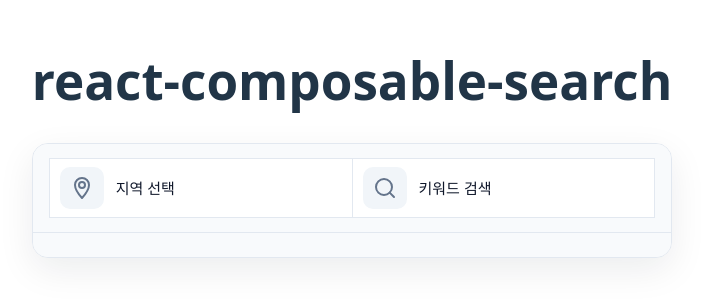
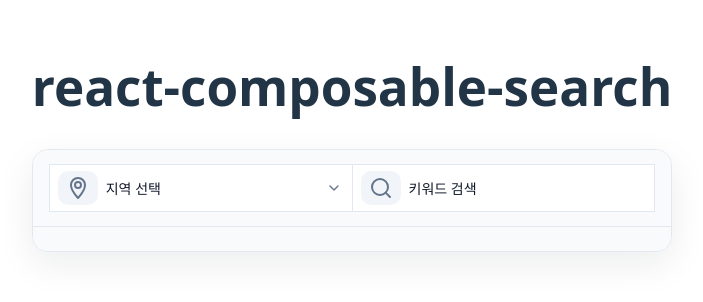
Before and after one commit to mainmethod0126/react-composable-search, a React (Vite) app: page / in a window 1280 px wide. Shown: the part 262-564 px from the top of the page, without its empty margins (288-991 px from the left). Built offline with nearby package versions, Linux system fonts and the light colour scheme.

Commit message:
ui 변경

```diff
--- a/src/components/ComposableSearch.tsx
+++ b/src/components/ComposableSearch.tsx
@@ -116,6 +116,7 @@
                                 {...props}
                                 toggleDetailedConditionAreaOnOffRef={toggleDetailedConditionAreaOnOffRef.current}
                                 setDetailedConditionsContent={setDetailedConditionsContent}
+                                isDetailedConditionAreaOpen={isOpenDetailedConditionArea}
                                 onSelectedCondition={onSelectedCondition}
                                 selectedConditions={selectedConditions}
                             ></ComposableSelect>
--- a/src/components/Select/ComposableSelect.css
+++ b/src/components/Select/ComposableSelect.css
@@ -9,8 +9,8 @@
     border: 1px solid #e2e8f0;
     background-color: #fff;
     border-radius: 0;
-    padding: 8px 10px;
-    gap: 8px;
+    padding: 6px 8px;
+    gap: 6px;
     flex-grow: 1;
     flex-basis: 0;
     min-width: 0;
@@ -32,8 +32,8 @@
     display: flex;
     justify-content: center;
     align-items: center;
-    padding: 0 10px;
-    height: 42px;
+    padding: 0 8px;
+    height: 34px;
     color: #64748b;
     background-color: #f1f5f9;
     border-radius: 10px;
@@ -41,7 +41,7 @@
 
 /* 현재 선택된 값을 보여주는 버튼(트리거) */
 .composable-select-trigger {
-    font-size: 15px;
+    font-size: 14px;
     color: #0f172a;
     cursor: pointer;
     width: 100%;
@@ -55,8 +55,26 @@
     box-sizing: border-box;
     background: transparent;
     border: none;
-    padding: 6px 4px;
+    padding: 4px 2px;
     appearance: none;
+}
+
+.composable-select-arrow {
+    display: inline-flex;
+    align-items: center;
+    justify-content: center;
+    color: #64748b;
+    flex-shrink: 0;
+}
+
+.composable-select-arrow-icon {
+    width: 16px;
+    height: 16px;
+    transition: transform 0.2s ease;
+}
+
+.composable-select-arrow-icon.is-open {
+    transform: rotate(180deg);
 }
 
 .composable-select-trigger.placeholder {
--- a/src/components/Select/RegionSelect/RegionSelect.tsx
+++ b/src/components/Select/RegionSelect/RegionSelect.tsx
@@ -20,7 +20,7 @@
 
 // 실제 라이브러리 사용자가 외부에서 props를 주입할때 사용할 수 있는 용도입니다
 // Omit된 속성은 라이브러리 내부에서 호출할때 주입용이라 사용자에게 표출하지 않도록 하였습니다
-export type RegionSelectProps = Omit<RegionDefaultProps, 'toggleDetailedConditionAreaOnOffRef' | 'setDetailedConditionsContent'>;
+export type RegionSelectProps = Omit<RegionDefaultProps, 'toggleDetailedConditionAreaOnOffRef' | 'setDetailedConditionsContent' | 'isDetailedConditionAreaOpen'>;
 
 export type RegionDefaultProps = {
     readonly type: 'region';
@@ -30,6 +30,7 @@
     readonly findAllEupmyeondongs: (sigunguCode: string) => Region[];
     readonly toggleDetailedConditionAreaOnOffRef: () => void;
     readonly setDetailedConditionsContent: (regionConditionsArea: ReactNode) => void;
+    readonly isDetailedConditionAreaOpen: boolean;
     readonly onSelectedCondition: (seletedRegionCondition: SeletedRegionCondition) => void;
 
 
@@ -182,6 +183,20 @@
         </svg>
     );
 
+    const ChevronIcon = ({ isOpen }: { isOpen: boolean }) => (
+        <svg
+            className={`composable-select-arrow-icon ${isOpen ? 'is-open' : ''}`}
+            xmlns="http://www.w3.org/2000/svg"
+            viewBox="0 0 24 24"
+            fill="none"
+            stroke="currentColor"
+            strokeWidth="2"
+            strokeLinecap="round"
+            strokeLinejoin="round"
+        >
+            <path d="M6 9l6 6 6-6" />
+        </svg>
+    );
 
     return (
         <div className="composable-select-container">
@@ -192,6 +207,9 @@
                 <div>
                     {props.options?.placeHolder}
                 </div>
+                <span className="composable-select-arrow">
+                    <ChevronIcon isOpen={props.isDetailedConditionAreaOpen} />
+                </span>
             </button>
         </div>
     )
```
